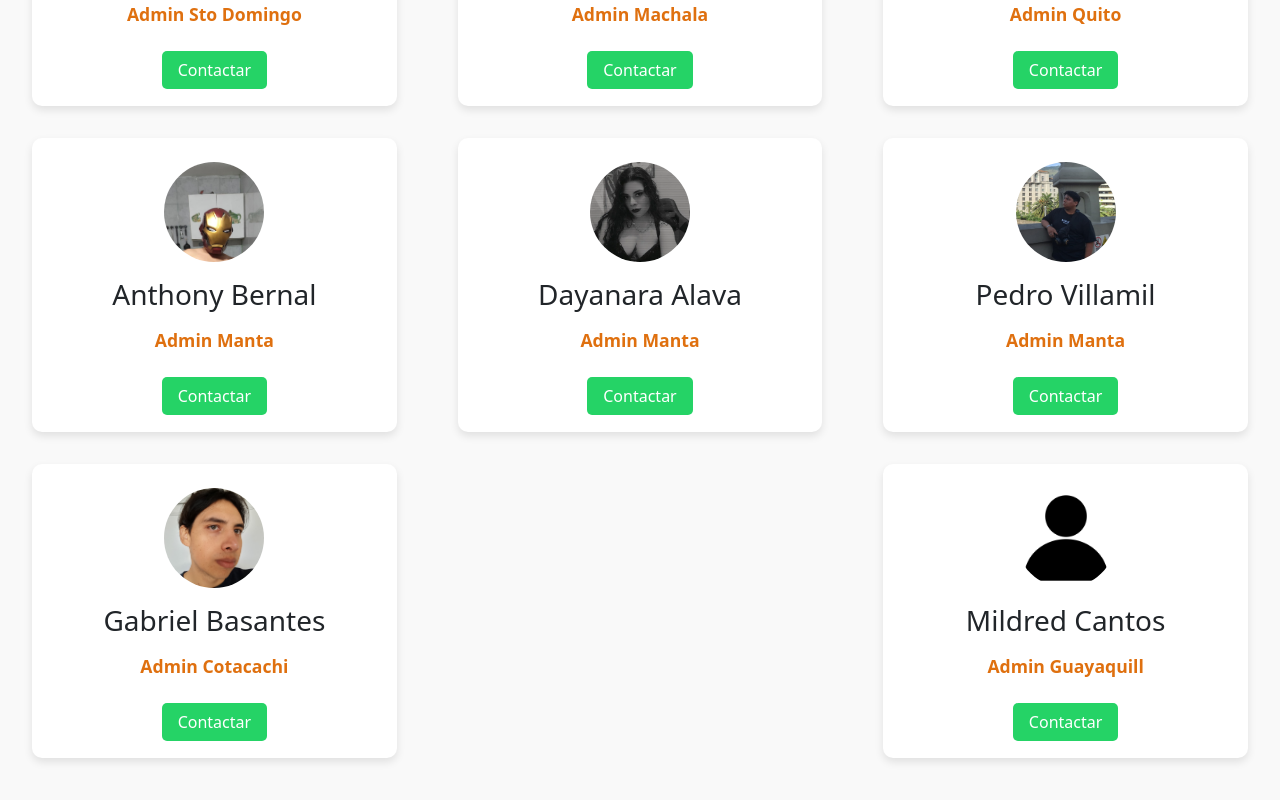
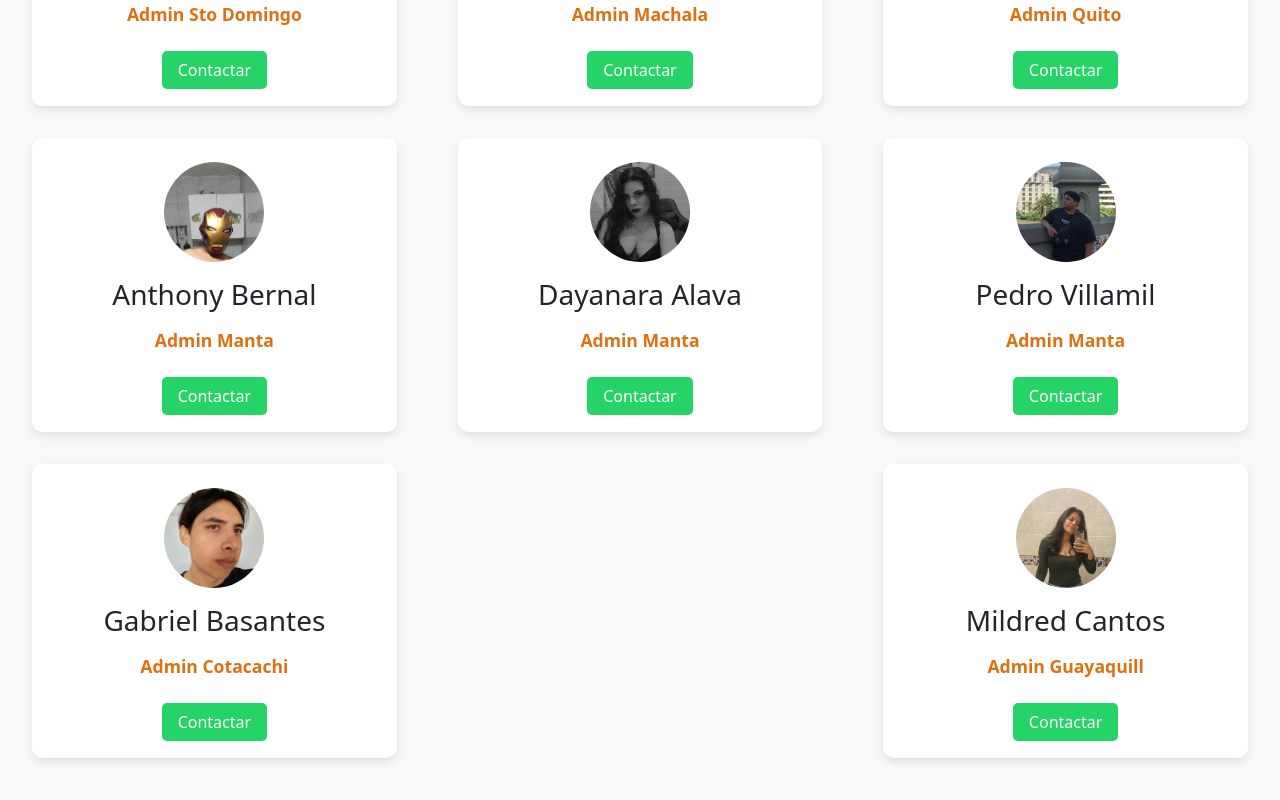
Before and after one commit to WellPlays24/planes-refugio, a React (Vite) app: page /staff in a window 1280 px wide. Shown: the part 817-1617 px from the top of the page. Built offline with nearby package versions, Linux system fonts and the light colour scheme.

Commit message:
correcion en formato administradores

```diff
--- a/src/components/Staff.jsx
+++ b/src/components/Staff.jsx
@@ -13,7 +13,7 @@ import dayanara from '../assets/admins/dayanara.png';
 import pedro from '../assets/admins/pedro.png';
 import gabriel from '../assets/admins/gabriel.png';
 //import elizabeth from '../assets/admins/elizabeth.png';
-//import mildred from '../assets/admins/mildred.png';
+import mildred from '../assets/admins/mildred.png';
 import unknow from '../assets/admins/unknow.png';
 
 const staffMembers = [
@@ -27,7 +27,7 @@ const staffMembers = [
   { id: 8, name: 'Dayanara Alava',        role: 'Admin Manta',       image: dayanara,  phone: '593959913044' },
   { id: 9, name: 'Pedro Villamil',        role: 'Admin Manta',       image: pedro,     phone: '593991260786' },
   { id: 10, name: 'Gabriel Basantes',     role: 'Admin Cotacachi',   image: gabriel,   phone: '593960651971' },
-  { id: 11, name: 'Mildred Cantos',       role: 'Admin Guayaquill',  image: unknow,   phone: '593961354863' },
+  { id: 11, name: 'Mildred Cantos',       role: 'Admin Guayaquill',  image: mildred,   phone: '593961354863' },
 
 ];
 
```
Also changed, not shown: src/assets/admins/mildred.png (added).
